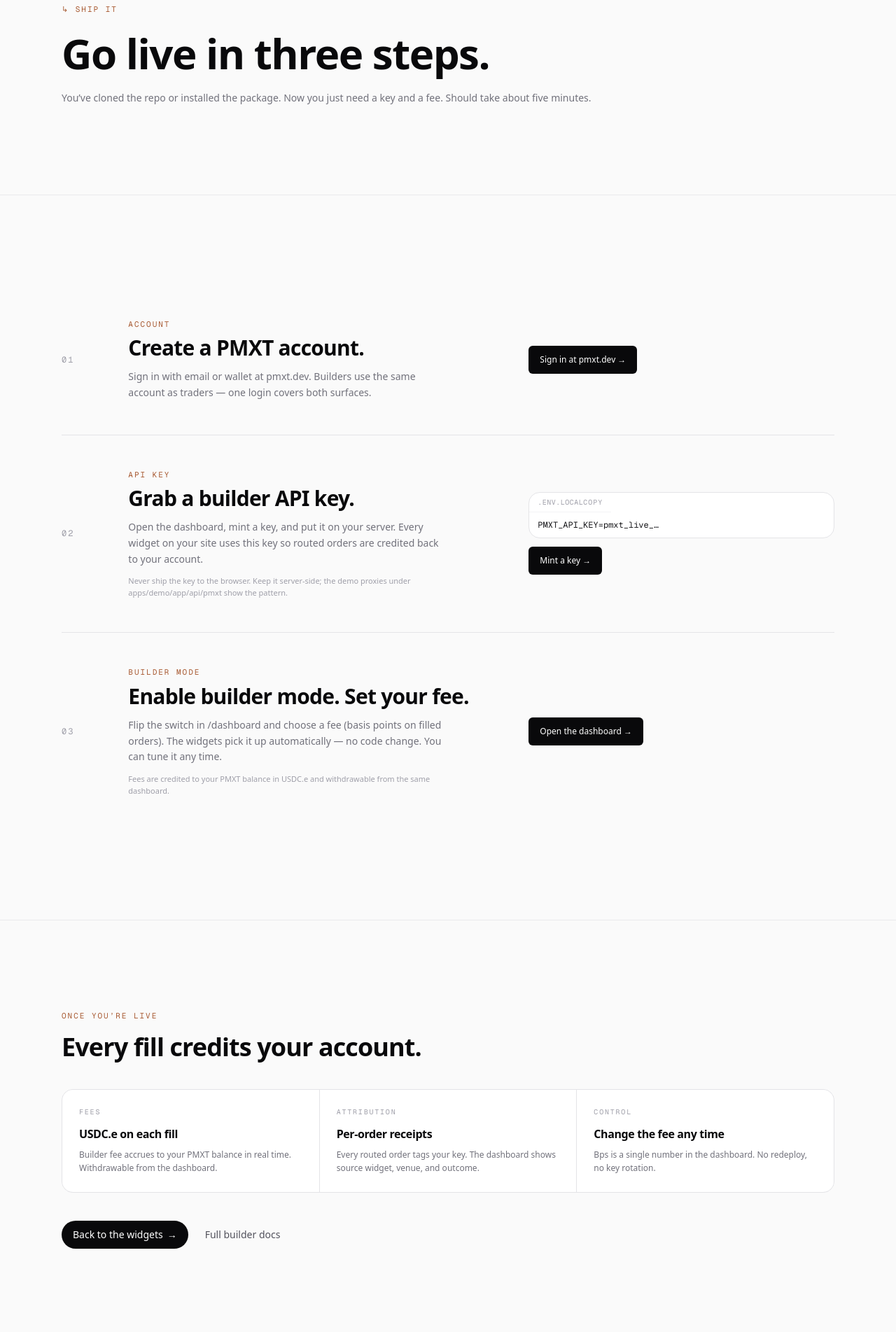
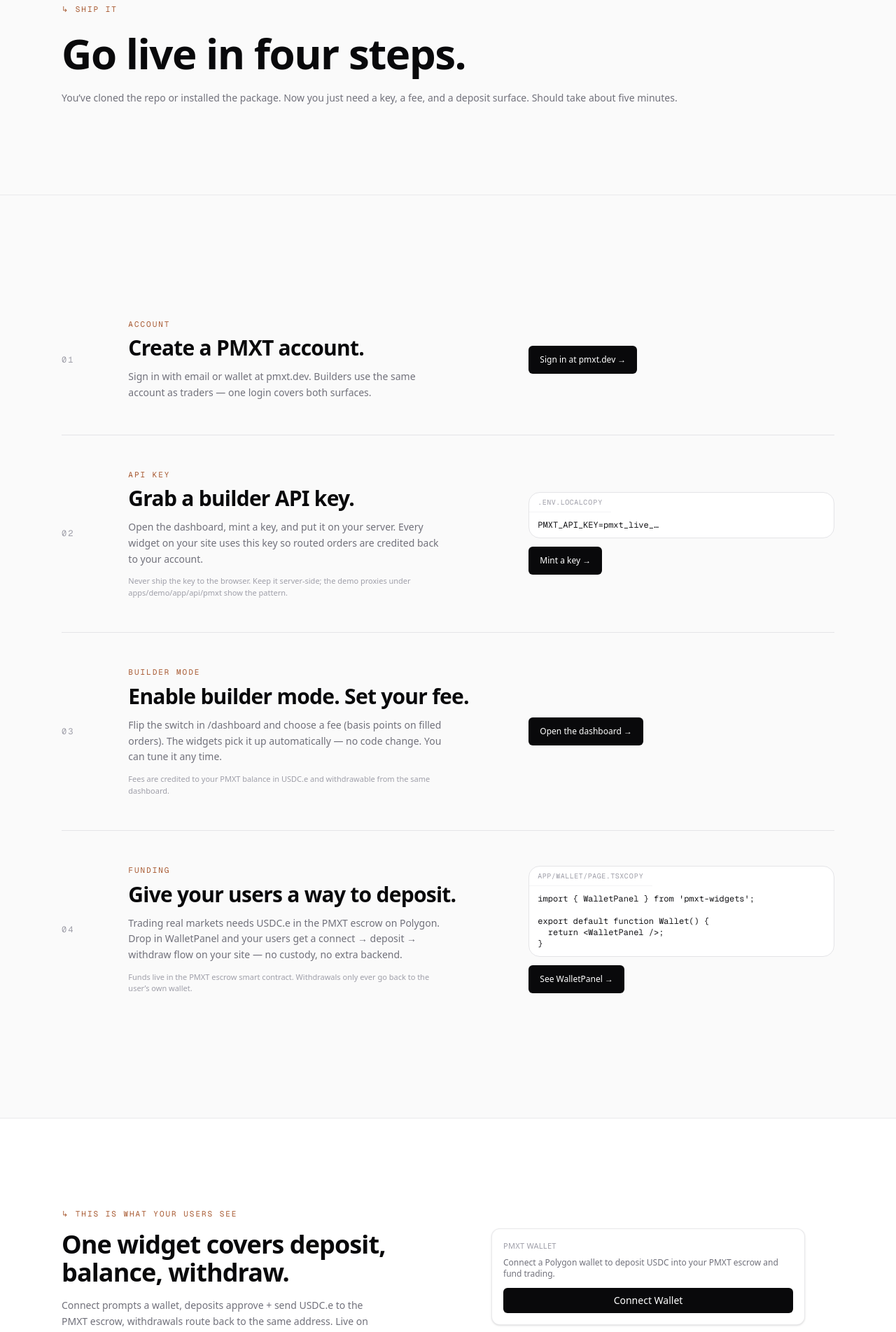
Before and after one commit to pmxt-dev/pmxt-builder-widgets, a Next.js app in the folder apps/demo/: page /go-live in a window 1280 px wide. Shown: the part 180-2083 px from the top of the page at 70% size. Built offline with nearby package versions, Linux system fonts and the light colour scheme.

Commit message:
feat(go-live): add step 04 — deposit surface, with live WalletPanel preview

```diff
--- a/apps/demo/components/go-live.tsx
+++ b/apps/demo/components/go-live.tsx
@@ -2,6 +2,7 @@
 
 import Link from 'next/link';
 import { useState } from 'react';
+import { PmxtProvider, WalletPanel } from 'pmxt-widgets';
 import { SiteFooter, SiteHeader } from './site-header';
 
 interface Step {
@@ -54,6 +55,21 @@
         },
         note: 'Fees are credited to your PMXT balance in USDC.e and withdrawable from the same dashboard.',
     },
+    {
+        number: '04',
+        eyebrow: 'funding',
+        title: 'Give your users a way to deposit.',
+        body: 'Trading real markets needs USDC.e in the PMXT escrow on Polygon. Drop in WalletPanel and your users get a connect → deposit → withdraw flow on your site — no custody, no extra backend.',
+        cta: {
+            label: 'See WalletPanel →',
+            href: '/widgets/wallet-panel',
+        },
+        code: {
+            title: 'app/wallet/page.tsx',
+            lines: "import { WalletPanel } from 'pmxt-widgets';\n\nexport default function Wallet() {\n  return <WalletPanel />;\n}",
+        },
+        note: 'Funds live in the PMXT escrow smart contract. Withdrawals only ever go back to the user’s own wallet.',
+    },
 ];
 
 export function GoLive() {
@@ -71,12 +87,12 @@
                             ↳ ship it
                         </p>
                         <h1 className="max-w-4xl text-balance text-4xl font-semibold tracking-tight text-zinc-950 sm:text-6xl">
-                            Go live in three steps.
+                            Go live in four steps.
                         </h1>
                         <p className="mt-6 text-sm text-zinc-500">
                             You&rsquo;ve cloned the repo or installed the package.
-                            Now you just need a key and a fee. Should take about
-                            five minutes.
+                            Now you just need a key, a fee, and a deposit
+                            surface. Should take about five minutes.
                         </p>
                     </div>
                 </div>
@@ -94,6 +110,43 @@
                                 />
                             ))}
                         </ol>
+                    </div>
+                </div>
+            </section>
+
+            {/* Live preview of the deposit widget from step 04. Nested in its
+                own non-sandbox provider so builders see the real connect/deposit
+                surface instead of the sandbox placeholder. */}
+            <section className="border-b border-zinc-200/70 bg-white">
+                <div className="mx-auto max-w-6xl px-4 py-20 sm:px-6 sm:py-32">
+                    <div className="mx-auto grid max-w-2xl gap-10 lg:max-w-none lg:grid-cols-2 lg:items-center">
+                        <div>
+                            <p
+                                className="mb-4 font-mono text-[11px] uppercase tracking-[0.18em]"
+                                style={{ color: '#a85a32' }}
+                            >
+                                ↳ this is what your users see
+                            </p>
+                            <h2 className="text-2xl font-semibold tracking-tight sm:text-3xl md:text-4xl">
+                                One widget covers deposit, balance, withdraw.
+                            </h2>
+                            <p className="mt-4 max-w-md text-sm leading-relaxed text-zinc-500">
+                                Connect prompts a wallet, deposits approve + send
+                                USDC.e to the PMXT escrow, withdrawals route back
+                                to the same address. Live on Polygon — try it.
+                            </p>
+                        </div>
+                        <div className="mx-auto w-full max-w-md">
+                            <PmxtProvider
+                                config={{
+                                    apiUrl: '/api/pmxt',
+                                    tradeUrl: '/api/trade',
+                                }}
+                                sandbox={false}
+                            >
+                                <WalletPanel showHistory={false} />
+                            </PmxtProvider>
+                        </div>
                     </div>
                 </div>
             </section>
```
